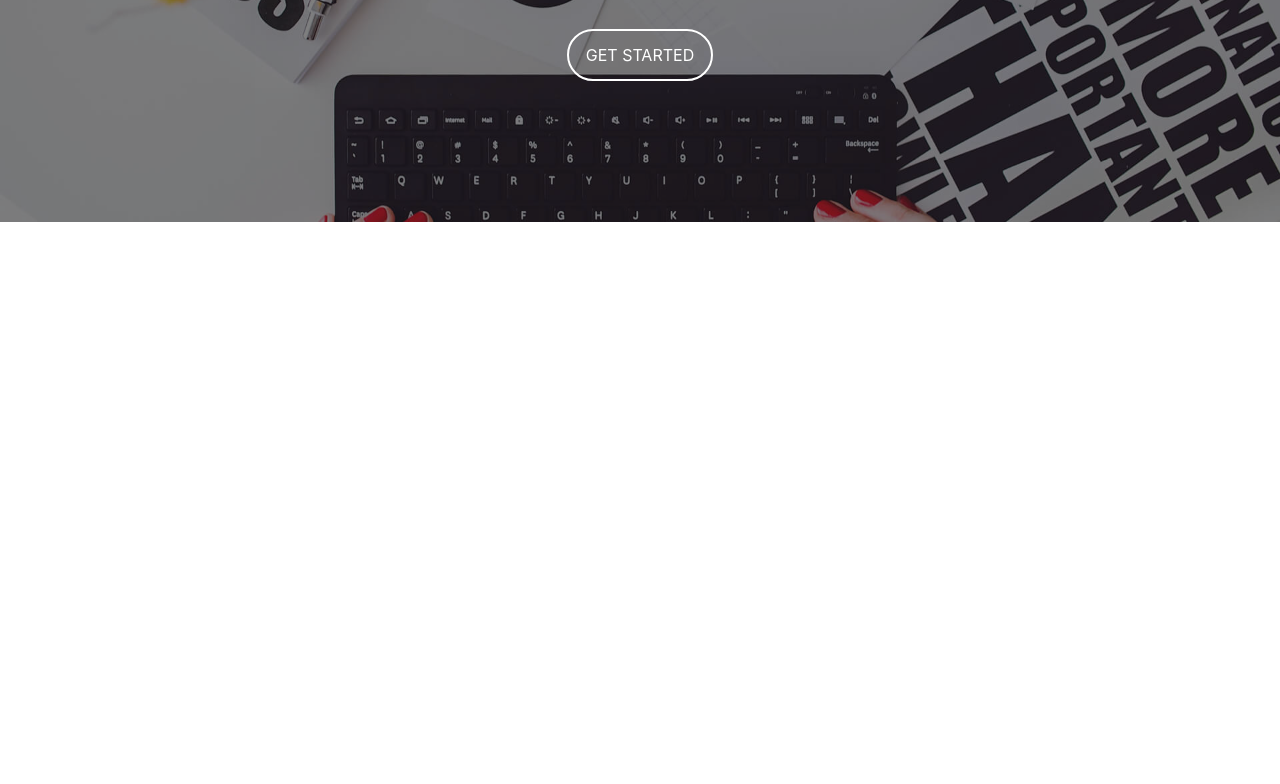
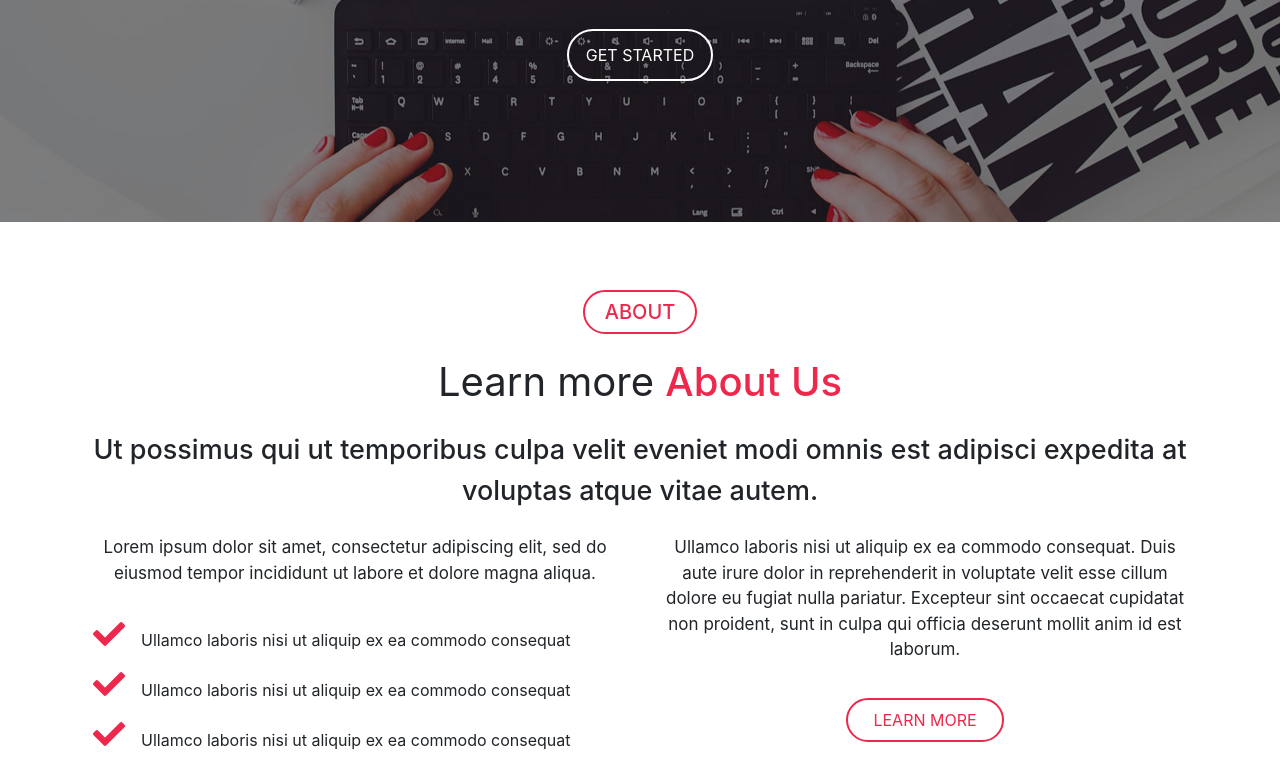
Before and after one commit to abhilash0717/Tempo, a plain HTML site: page index.html in a window 1280 px wide. Shown: the part 349-1133 px from the top of the page. Before the commit the page ends 800 px from the top, so only its background shows below. Drawn offline with nearby package versions, Linux system fonts and the light colour scheme.

Commit message:
done with about section

```diff
--- a/css/style.css
+++ b/css/style.css
@@ -64,9 +64,10 @@
   border: 2px solid #ed284c;
 }
 
-.modal-header, .close {
+.modal-header,
+.close {
   background-color: #eb4261;
-  color : #fff;
+  color: #fff;
 }
 .modal-body a {
   text-decoration: none;
@@ -80,3 +81,31 @@
 .modal-body h4 a:hover {
   color: #ed284c !important;
 }
+
+#About-Section {
+  min-height: 200px;
+}
+
+.about-text {
+  color: #ed284c;
+  display: inline-block;
+  padding: 8px 20px;
+  border-radius: 35px;
+  border: 2px solid #ed284c;
+  margin-top: 20px;
+}
+
+.about-inner .row .col-md-6 .learn-more {
+  padding: 8px 25px;
+  border-radius: 35px;
+  color: #ed284c;
+  background-color: transparent;
+  border: 2px solid #ed284c;
+  margin-bottom: 10px;
+}
+
+button.learn-more:hover {
+  background-color: #ed284c !important;
+  border: 2px solid #ed284c !important;
+  color : #fff !important;
+}
--- a/index.html
+++ b/index.html
@@ -22,7 +22,8 @@
       <div class="container">
         <a href="#Home-Section" class="navbar-brand">TEMPO</a>
         <!-- below d-none and all hide classes are to hide the toggler icon after the small screen -->
-        <button id="burger" onClick="show()" class="navbar-toggler d.none d-md-none d-lg-none d-xl-none" data-toggle="modal" data-target="#collapseModal">
+        <button id="burger" onClick="show()" class="navbar-toggler d.none d-md-none d-lg-none d-xl-none"
+          data-toggle="modal" data-target="#collapseModal">
           <span style="color: #fff;" class="navbar-toggler-icon "></span>
         </button>
 
@@ -70,7 +71,7 @@
   <!-- Navbar section ends here -->
 
   <!-- Home section Starts here -->
-  <div id="Home-Section">
+  <div id="Home-Section" class="mb-5">
     <div class="dark-overlay">
       <div class="container">
         <div class="Home-Inner text-center">
@@ -84,6 +85,67 @@
   </div>
   <!-- Home section ends here -->
 
+  <!-- About Section starts here -->
+  <div id="About-Section" class="mt-5 ">
+    <div class="container">
+      <div class="about-inner text-center">
+        <h5 class="about-text mb-4">ABOUT</h5>
+        <h1 class="mb-4" style="font-weight: 400;">Learn more <span style="color:#ed284c;font-weight:500 ;">About
+            Us</span></h1>
+        <p class="mb-4 " style="font-size:27px;font-weight: 500;">Ut possimus qui ut temporibus culpa velit eveniet modi
+          omnis est adipisci expedita at voluptas atque vitae
+          autem.</p>
+        <div class="row">
+          <div class="col-md-6 mb-4">
+            <p class="mb-4" style="font-size: 17px;">Lorem ipsum dolor sit amet, consectetur adipiscing elit, sed do
+              eiusmod tempor incididunt ut labore et
+              dolore magna aliqua.</p>
+
+            <div class="d-flex">
+              <!-- padding all over and starts at the beginning -->
+              <div class="p-2 align-self-start">
+                <i class="fas fa-check fa-2x" style="color:#ed284c"></i>
+              </div>
+              <!-- padding all over and starts at the end -->
+              <div class="p-2 align-self-end">
+                Ullamco laboris nisi ut aliquip ex ea commodo consequat
+              </div>
+            </div>
+            <div class="d-flex">
+              <!-- padding all over and starts at the beginning -->
+              <div class="p-2 align-self-start">
+                <i class="fas fa-check fa-2x" style="color:#ed284c"></i>
+              </div>
+              <!-- padding all over and starts at the end -->
+              <div class="p-2 align-self-end">
+                Ullamco laboris nisi ut aliquip ex ea commodo consequat
+              </div>
+            </div>
+            <div class="d-flex">
+              <!-- padding all over and starts at the beginning -->
+              <div class="p-2 align-self-start">
+                <i class="fas fa-check fa-2x" style="color:#ed284c"></i>
+              </div>
+              <!-- padding all over and starts at the end -->
+              <div class="p-2 align-self-end">
+                Ullamco laboris nisi ut aliquip ex ea commodo consequat
+              </div>
+            </div>
+          </div>
+          <div class="col-md-6">
+            <p style="font-size: 17px;margin-bottom: 35px;">Ullamco laboris nisi ut aliquip ex ea commodo consequat. Duis aute
+              irure dolor in reprehenderit in voluptate
+              velit esse cillum dolore eu fugiat nulla pariatur. Excepteur sint occaecat cupidatat non proident, sunt in
+              culpa qui officia deserunt mollit anim id est laborum.</p>
+
+            <button class="learn-more">LEARN MORE</button>
+          </div>
+        </div>
+      </div>
+    </div>
+  </div>
+  <!-- About Section ends here -->
+
   <!-- Modal section starts here -->
   <div class="modal fade mt-3" id="collapseModal" data-backdrop="static" data-keyboard="false">
     <div class="modal-dialog modal-lg">
@@ -96,7 +158,7 @@
           </button>
         </div>
         <div class="modal-body">
-          <h4><a href="#" class = "active">Home</a></h4>
+          <h4><a href="#" class="active">Home</a></h4>
           <h4><a href="#">About</a></h4>
           <h4><a href="#">Services</a></h4>
           <h4><a href="#">Portfolio</a></h4>
```
